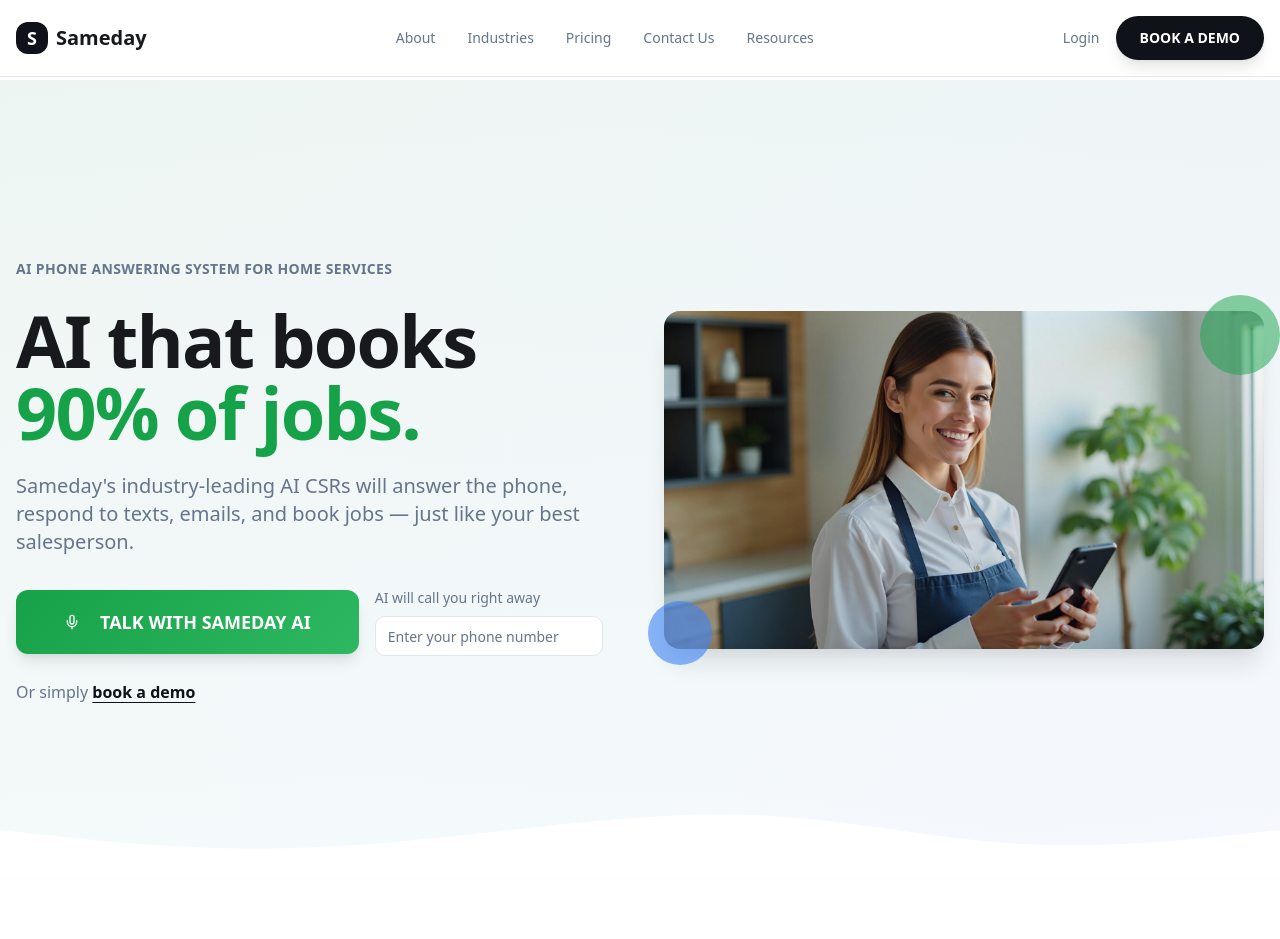
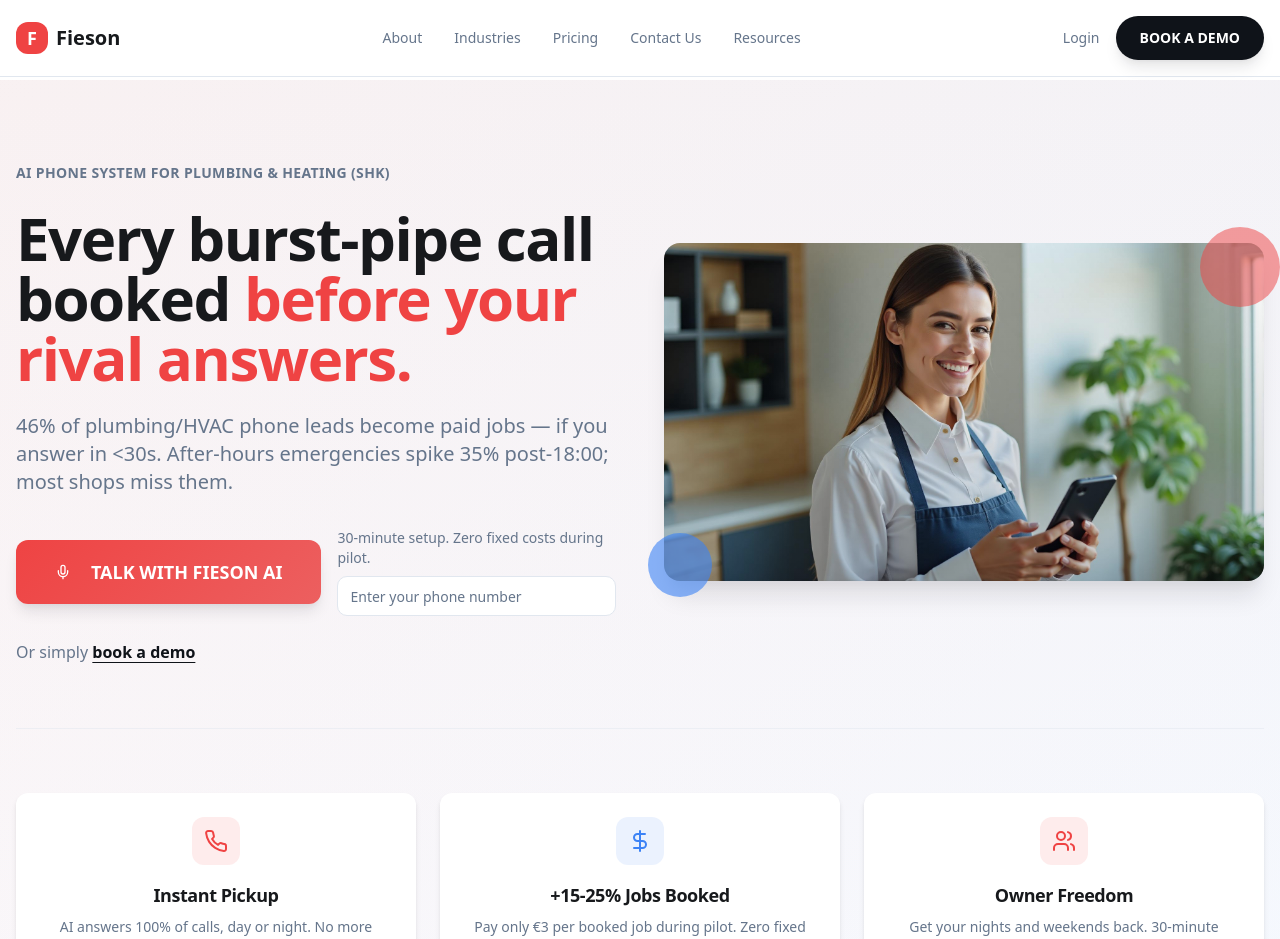
Before and after one commit to leanchain/fieson-landing-hs, a React (Vite) app: page / in a window 1280 px wide. Shown: the top 939 px of the page. Built offline with nearby package versions, Linux system fonts and the light colour scheme.

Commit message:
Refactor: Update color scheme and layout
Update the color scheme to use red and blue accents, removing green. Improve the overall layout for better conversion rates, optimizing for the provided Fieson for Plumbing & Heating use case.

```diff
--- a/src/components/Header.tsx
+++ b/src/components/Header.tsx
@@ -22,10 +22,10 @@ const Header = () => {
       <div className="container mx-auto px-4 py-4">
         <div className="flex items-center justify-between">
           <Link to="/" className="flex items-center space-x-2">
-            <div className="w-8 h-8 bg-primary rounded-lg flex items-center justify-center">
-              <span className="text-primary-foreground font-bold text-lg">S</span>
+            <div className="w-8 h-8 bg-accent rounded-lg flex items-center justify-center">
+              <span className="text-accent-foreground font-bold text-lg">F</span>
             </div>
-            <span className="text-xl font-bold text-foreground">Sameday</span>
+            <span className="text-xl font-bold text-foreground">Fieson</span>
           </Link>
 
           {/* Desktop Navigation */}
--- a/src/components/Hero.tsx
+++ b/src/components/Hero.tsx
@@ -1,6 +1,6 @@
 import { Button } from "@/components/ui/button";
 import { Input } from "@/components/ui/input";
-import { Mic } from "lucide-react";
+import { Mic, Phone, DollarSign, Users } from "lucide-react";
 import heroImage from "@/assets/hero-image.jpg";
 
 const Hero = () => {
@@ -15,17 +15,18 @@ const Hero = () => {
           <div className="text-center lg:text-left">
             <div className="mb-6">
               <span className="text-sm font-semibold text-muted-foreground uppercase tracking-wide">
-                AI Phone Answering System for Home Services
+                AI Phone System for Plumbing & Heating (SHK)
               </span>
             </div>
 
-            <h1 className="text-5xl lg:text-7xl font-bold text-foreground mb-6 leading-tight">
-              AI that books{" "}
-              <span className="text-accent">90% of jobs.</span>
+            <h1 className="text-4xl lg:text-6xl font-bold text-foreground mb-6 leading-tight">
+              Every burst-pipe call booked{" "}
+              <span className="text-accent">before your rival answers.</span>
             </h1>
 
             <p className="text-xl text-muted-foreground mb-8 max-w-2xl">
-              Sameday's industry-leading AI CSRs will answer the phone, respond to texts, emails, and book jobs — just like your best salesperson.
+              46% of plumbing/HVAC phone leads become paid jobs — if you answer in &lt;30s.
+              After-hours emergencies spike 35% post-18:00; most shops miss them.
             </p>
 
             {/* CTA Section */}
@@ -34,12 +35,12 @@ const Hero = () => {
               <div className="flex flex-col sm:flex-row gap-4 items-center justify-center lg:justify-start">
                 <Button variant="hero" size="xl" className="group relative overflow-hidden">
                   <Mic className="w-5 h-5 mr-3 group-hover:scale-110 smooth-transition" />
-                  <span>TALK WITH SAMEDAY AI</span>
+                  <span>TALK WITH FIESON AI</span>
                   <div className="absolute inset-0 bg-white/20 transform scale-x-0 group-hover:scale-x-100 transition-transform origin-left duration-300" />
                 </Button>
 
                 <div className="text-center sm:text-left">
-                  <p className="text-sm text-muted-foreground mb-2">AI will call you right away</p>
+                  <p className="text-sm text-muted-foreground mb-2">30-minute setup. Zero fixed costs during pilot.</p>
                   <div className="flex items-center space-x-2">
                     <Input
                       placeholder="Enter your phone number"
@@ -77,6 +78,33 @@ const Hero = () => {
             <div className="absolute -bottom-4 -left-4 w-16 h-16 bg-blue-accent rounded-full opacity-60 animate-pulse delay-1000" />
           </div>
         </div>
+
+        {/* Value Proposition Cards */}
+        <div className="grid md:grid-cols-3 gap-6 mt-16 pt-16 border-t border-border/50">
+          <div className="text-center p-6 rounded-xl bg-card shadow-soft">
+            <div className="w-12 h-12 bg-accent/10 rounded-lg flex items-center justify-center mx-auto mb-4">
+              <Phone className="w-6 h-6 text-accent" />
+            </div>
+            <h3 className="font-bold text-lg mb-2">Instant Pickup</h3>
+            <p className="text-sm text-muted-foreground">AI answers 100% of calls, day or night. No more missed emergency calls.</p>
+          </div>
+
+          <div className="text-center p-6 rounded-xl bg-card shadow-soft">
+            <div className="w-12 h-12 bg-blue-accent/10 rounded-lg flex items-center justify-center mx-auto mb-4">
+              <DollarSign className="w-6 h-6 text-blue-accent" />
+            </div>
+            <h3 className="font-bold text-lg mb-2">+15-25% Jobs Booked</h3>
+            <p className="text-sm text-muted-foreground">Pay only €3 per booked job during pilot. Zero fixed costs.</p>
+          </div>
+
+          <div className="text-center p-6 rounded-xl bg-card shadow-soft">
+            <div className="w-12 h-12 bg-accent/10 rounded-lg flex items-center justify-center mx-auto mb-4">
+              <Users className="w-6 h-6 text-accent" />
+            </div>
+            <h3 className="font-bold text-lg mb-2">Owner Freedom</h3>
+            <p className="text-sm text-muted-foreground">Get your nights and weekends back. 30-minute setup, no apps, no hardware.</p>
+          </div>
+        </div>
       </div>
 
       {/* Bottom Wave */}
--- a/src/index.css
+++ b/src/index.css
@@ -18,10 +18,10 @@
     --secondary: 210 20% 96%;
     --secondary-foreground: 220 25% 8%;
 
-    /* Accent Colors */
-    --accent: 142 76% 36%;
+    /* Accent Colors - Red Primary */
+    --accent: 0 84% 60%;
     --accent-foreground: 0 0% 100%;
-    --accent-light: 142 60% 45%;
+    --accent-light: 0 79% 65%;
 
     /* Blue Accent */
     --blue-accent: 217 91% 60%;
@@ -34,7 +34,7 @@
     /* Border & Input */
     --border: 214 32% 91%;
     --input: 214 32% 91%;
-    --ring: 142 76% 36%;
+    --ring: 0 84% 60%;
 
     /* Cards */
     --card: 0 0% 100%;
@@ -49,7 +49,7 @@
     --destructive-foreground: 0 0% 100%;
 
     /* Gradients */
-    --gradient-primary: linear-gradient(135deg, hsl(142 76% 36%), hsl(142 60% 45%));
+    --gradient-primary: linear-gradient(135deg, hsl(0 84% 60%), hsl(0 79% 65%));
     --gradient-blue: linear-gradient(135deg, hsl(217 91% 60%), hsl(217 91% 70%));
     --gradient-hero: linear-gradient(135deg, hsl(220 25% 8%) 0%, hsl(220 30% 15%) 100%);
     --gradient-section: linear-gradient(180deg, hsl(210 20% 98%) 0%, hsl(0 0% 100%) 100%);
@@ -80,12 +80,12 @@
     --muted: 220 20% 15%;
     --muted-foreground: 215 16% 65%;
 
-    --accent: 142 76% 36%;
+    --accent: 0 84% 60%;
     --accent-foreground: 0 0% 100%;
 
     --border: 220 20% 20%;
     --input: 220 20% 20%;
-    --ring: 142 76% 36%;
+    --ring: 0 84% 60%;
 
     --card: 220 25% 8%;
     --card-foreground: 0 0% 95%;
```
